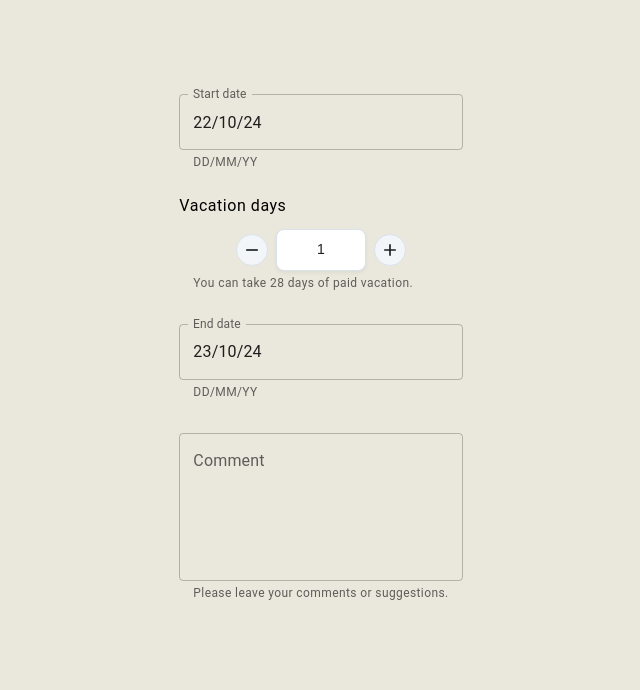
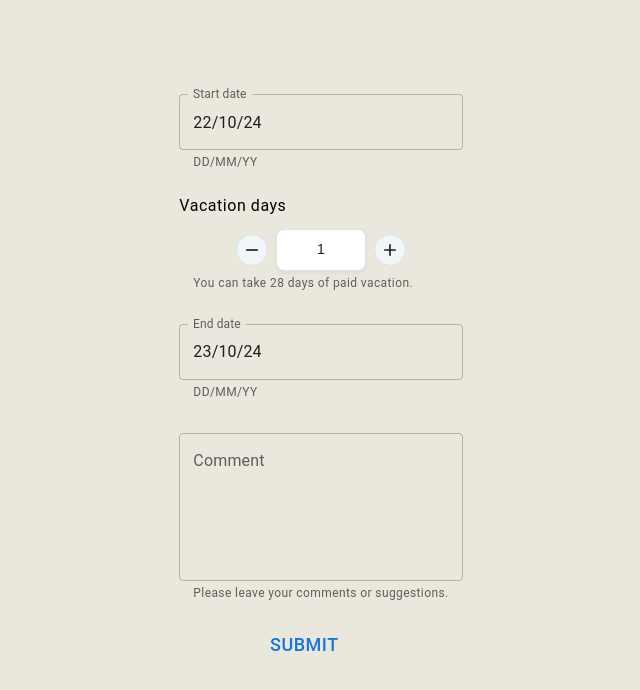
Before and after one commit to Mcclares/Vacation-Request, a React (Create React App) app: page /requestForm in a window 1280 px wide. Shown: the top 690 px of the page, without its empty margins (319-959 px from the left). Built offline with nearby package versions, Linux system fonts and the light colour scheme.

Commit message:
feat(components): implement CustomButton in FormControl

```diff
--- a/src/components/RequestForm/RequestForm.js
+++ b/src/components/RequestForm/RequestForm.js
@@ -148,6 +148,7 @@ export default function RequestForm() {
                     helperText="Please leave your comments or suggestions."
                     sx={FieldStyle}
                    />
+                <CustomButton name="Submit"/>
 
             </FormControl>
 
```
